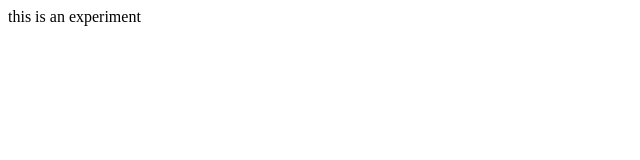
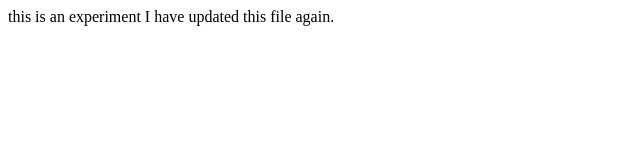
Before and after one commit to A2nkit/MY, a plain HTML site: page experiment.html in a window 1280 px wide. Shown: the whole page, without its empty margins (0-640 px from the left). Drawn offline with Linux system fonts and the light colour scheme.

Commit message:
experiment 2

```diff
--- a/experiment.html
+++ b/experiment.html
@@ -5,5 +5,6 @@
     </head>
       <body>
         this is an experiment
+        I have updated this file again.
       </body>
     </html>
```
